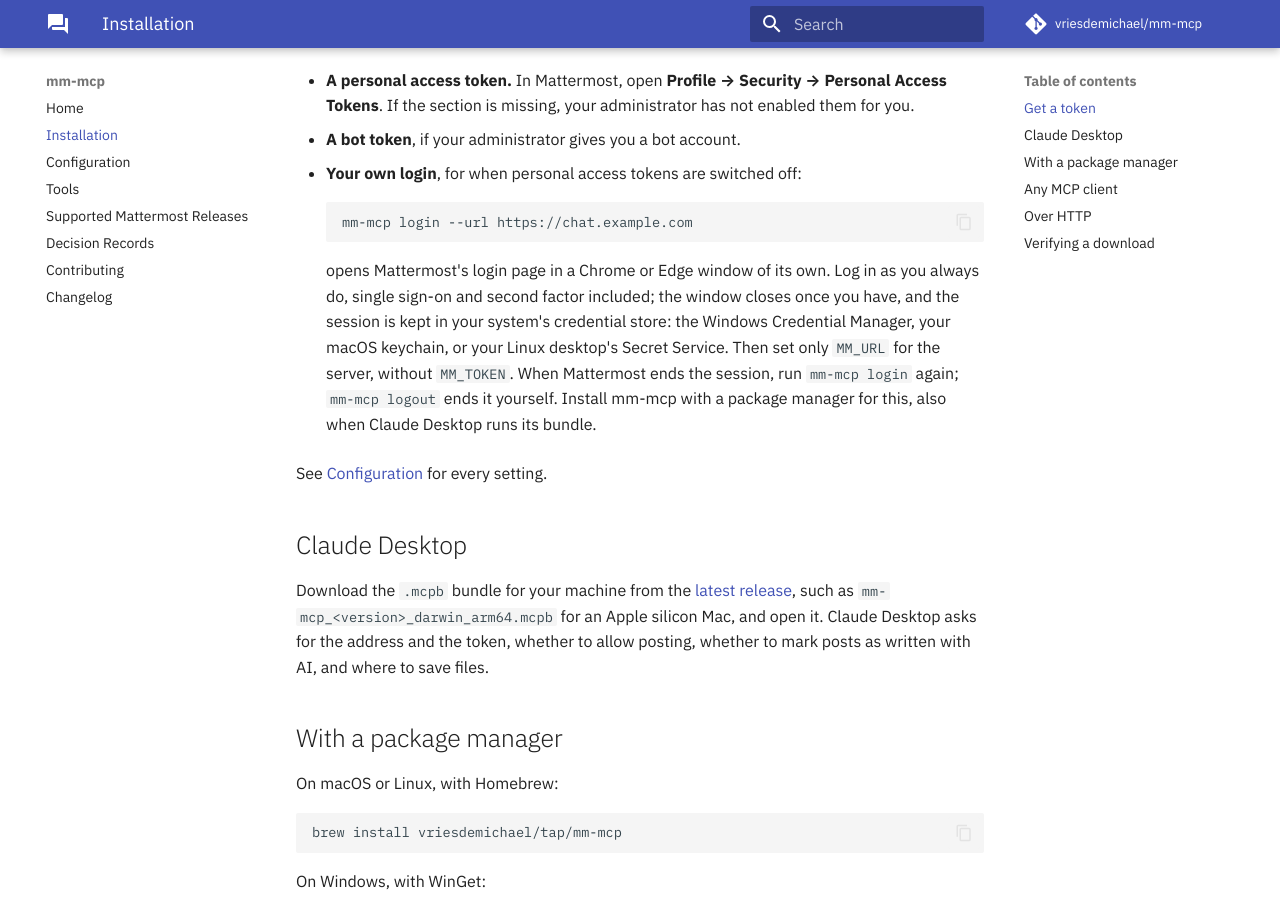
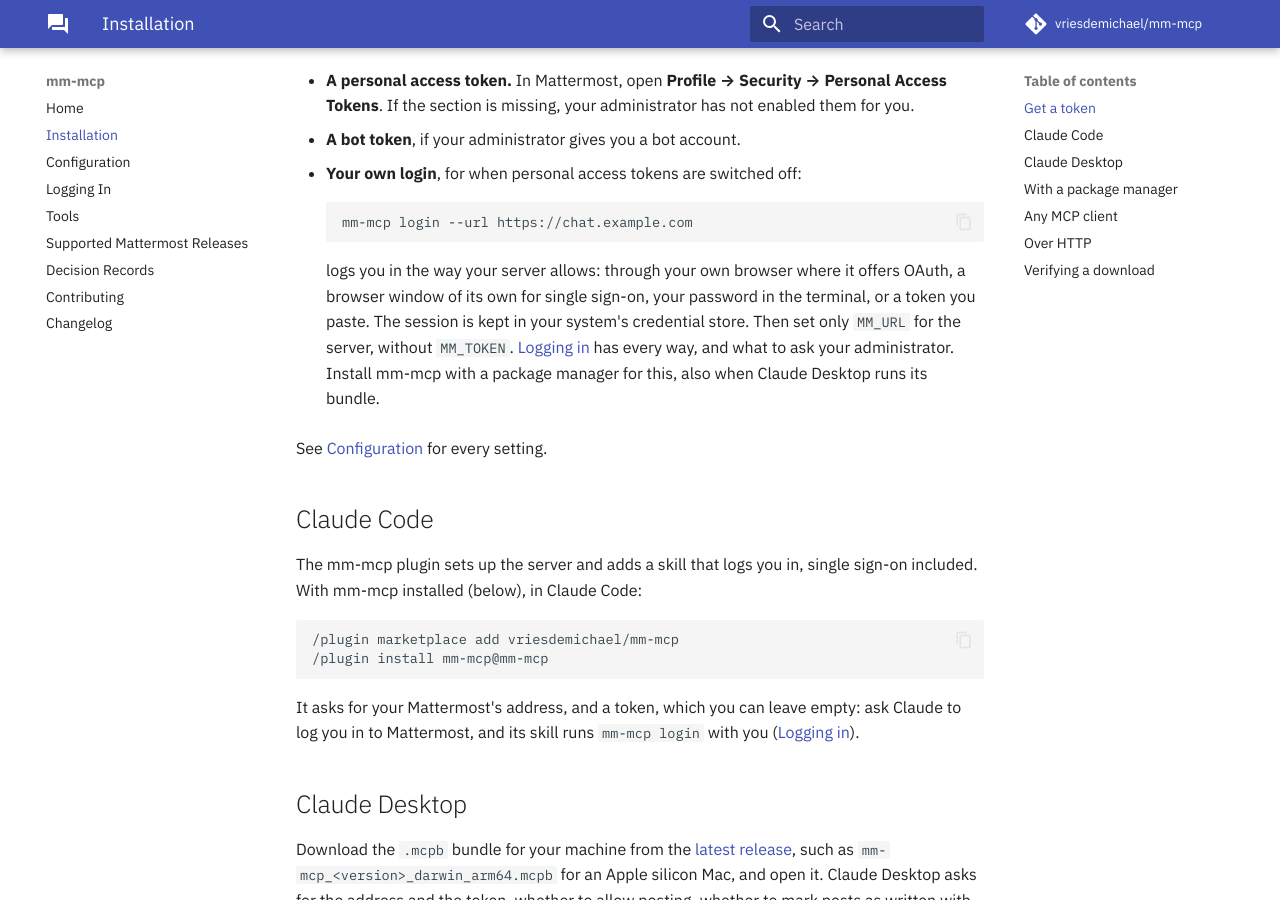
Before and after one commit to vriesdemichael/mattermost-mcp, an MkDocs documentation site: the page built from docs/site/installation.md, in a window 1280 px wide and 900 px high, scrolled down 270 px. Built offline with MkDocs 1.6.1 and Material for MkDocs 9.7.7, drawn with Linux system fonts in a browser that asks for light colours; comment, search, counter and statistics services are not loaded; the version menu is left out.

Commit message:
feat: a Claude Code plugin that logs you in, and a page on logging in
The repository is now a Claude Code marketplace with one plugin, mm-mcp:
it configures the server, asking for the address, an optional token and
whether to allow posting, and adds a skill, mattermost-login, that has
the agent run mm-mcp login with the person, read what failed, install
Playwright's Chromium when no browser will be watched, and fall back to
a token the person types into the command, never into the conversation.

A docs page, Logging in, says how mm-mcp logs in for each way a server
signs people in, what to do when the browser window will not open, and
what to ask an administrator so everyone logs in through their own
browser. ADR-019 records the order of the ways, and why mmauth://,
Safari as a window and the everyday browser's cookies are not used.

Co-Authored-By: Claude Opus 5.5 <noreply@anthropic.com>

````diff
--- a/docs/site/installation.md
+++ b/docs/site/installation.md
@@ -17,16 +17,29 @@ mm-mcp needs the address of your Mattermost server and one of:
     mm-mcp login --url https://chat.example.com
     ```
 
-    opens Mattermost's login page in a Chrome or Edge window of its own. Log in
-    as you always do, single sign-on and second factor included; the window
-    closes once you have, and the session is kept in your system's credential
-    store: the Windows Credential Manager, your macOS keychain, or your Linux
-    desktop's Secret Service. Then set only `MM_URL` for the server, without
-    `MM_TOKEN`. When Mattermost ends the session, run `mm-mcp login` again;
-    `mm-mcp logout` ends it yourself. Install mm-mcp with a package manager
-    for this, also when Claude Desktop runs its bundle.
+    logs you in the way your server allows: through your own browser where it
+    offers OAuth, a browser window of its own for single sign-on, your password
+    in the terminal, or a token you paste. The session is kept in your
+    system's credential store. Then set only `MM_URL` for the server, without
+    `MM_TOKEN`. [Logging in](login.md) has every way, and what to ask your
+    administrator. Install mm-mcp with a package manager for this, also when
+    Claude Desktop runs its bundle.
 
 See [Configuration](configuration.md) for every setting.
+
+## Claude Code
+
+The mm-mcp plugin sets up the server and adds a skill that logs you in, single
+sign-on included. With mm-mcp installed (below), in Claude Code:
+
+```text
+/plugin marketplace add vriesdemichael/mm-mcp
+/plugin install mm-mcp@mm-mcp
+```
+
+It asks for your Mattermost's address, and a token, which you can leave empty:
+ask Claude to log you in to Mattermost, and its skill runs `mm-mcp login` with
+you ([Logging in](login.md)).
 
 ## Claude Desktop
 
--- a/mkdocs.yml
+++ b/mkdocs.yml
@@ -55,6 +55,7 @@ nav:
   - Home: index.md
   - Installation: installation.md
   - Configuration: configuration.md
+  - Logging In: login.md
   - Tools: tools.md
   - Supported Mattermost Releases: mattermost-releases.md
   - Decision Records: adr/index.md
````
Also changed, not shown: README.md (+8 -1 lines), docs/site/adr/019-credentials-are-supplied-not-acquired.md (+16 -6 lines), docs/site/configuration.md (+12 -7 lines), docs/site/login.md (added, +101 -0 lines), plugins/mm-mcp/skills/mattermost-login/SKILL.md (added, +98 -0 lines), 2 other files.
